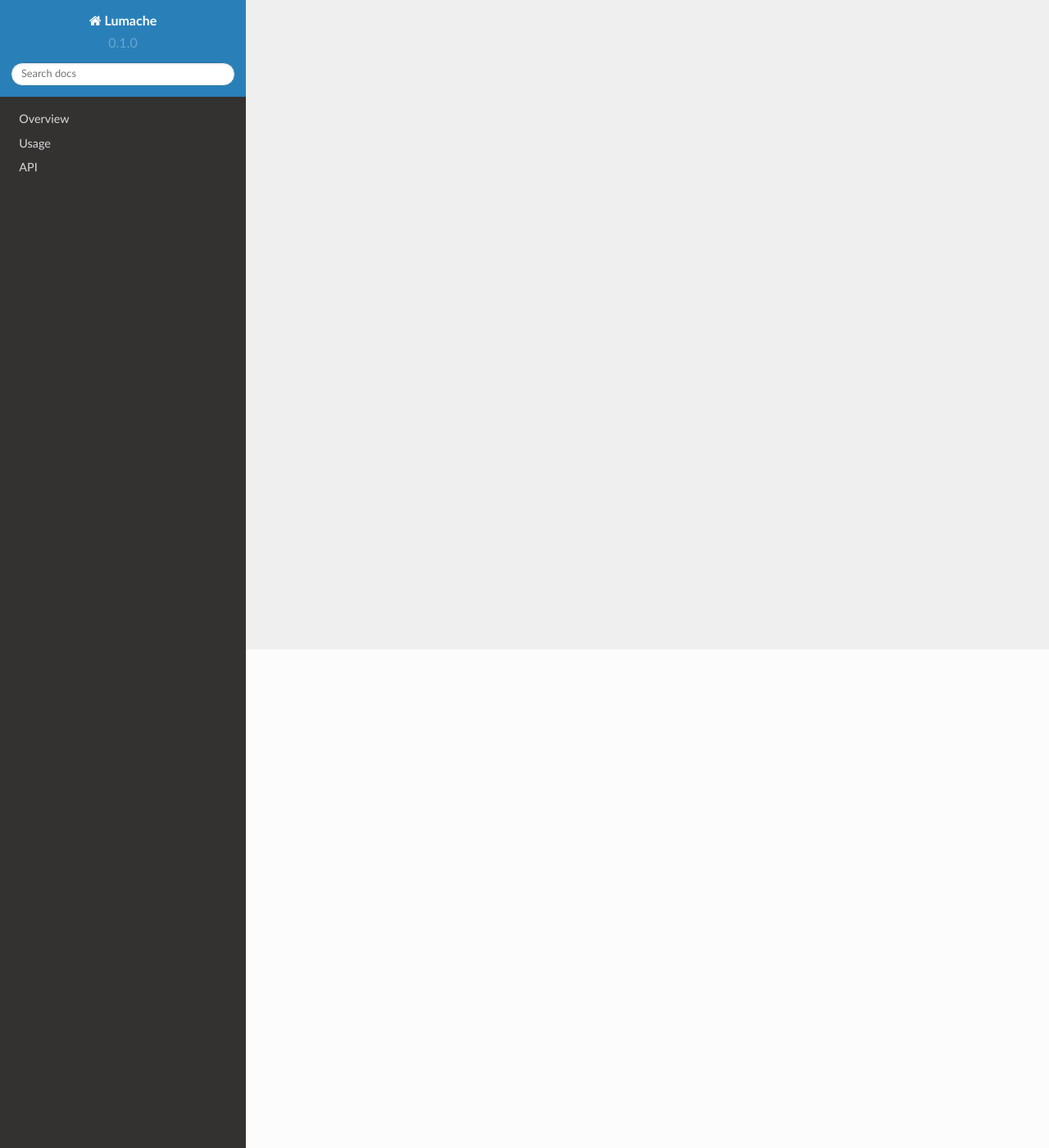
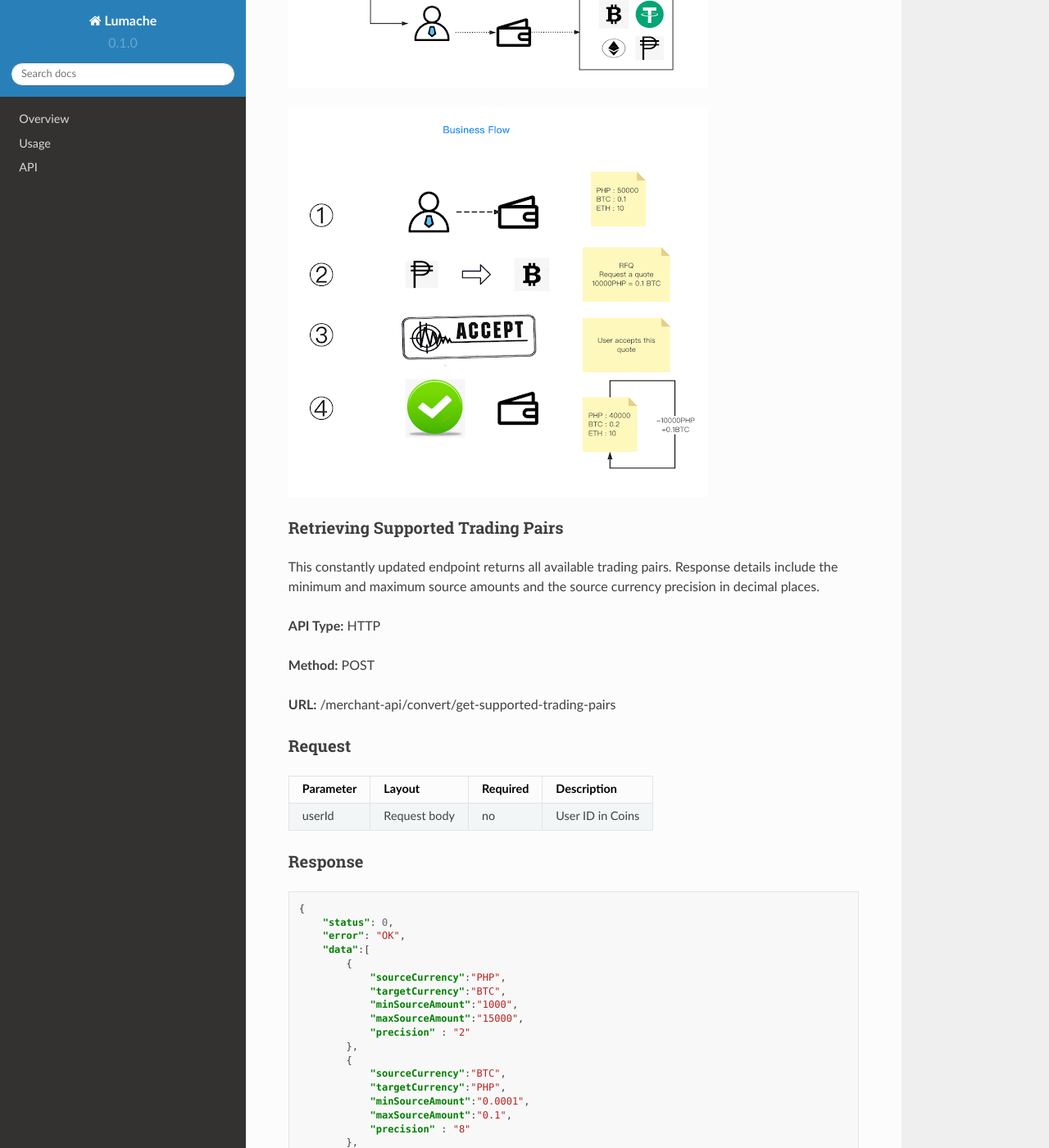
Before and after one commit to vadimsteckler1/coins_access_api, a Sphinx documentation site: the page built from docs/source/fiat-crypto-conversion-related.rst, in a window 1280 px wide and 1400 px high, scrolled down 608 px. Shown: the whole window at 82% size. Built offline with Sphinx 7.4.7 and the Read the Docs theme 2.0.0, drawn with Linux system fonts in a browser that asks for light colours; some of the changed text lies outside the part shown.

Commit message:
Update fiat-crypto-conversion-related.rst

```diff
--- a/docs/source/fiat-crypto-conversion-related.rst
+++ b/docs/source/fiat-crypto-conversion-related.rst
@@ -3,3 +3,200 @@ Fiat-Crypto Conversion Related Endpoints
 
 The methods described in this section enable real-time currency conversion between fiat and crypto.
 Each endpoint facilitates a specific use case. Users only need to select the current currency and target currency, then accept the quote, and quickly obtain the target currency.
+
+System Integration
+-----------------
+
+.. image::
+   fiat-crypto.png
+
+.. image::
+   fiat-crypto-business.png
+
+Retrieving Supported Trading Pairs
+~~~~~~~~~~~~~~~~~~~~~~~~
+
+This constantly updated endpoint returns all available trading pairs. Response details include the minimum and maximum source amounts and the source currency precision in decimal places.
+
+**API Type:** HTTP
+
+**Method:** POST
+
+**URL:** /merchant-api/convert/get-supported-trading-pairs
+
+Request
+~~~~~~~
+
+.. list-table::
+   :header-rows: 1
+
+   * - Parameter
+     - Layout
+     - Required
+     - Description
+   * - userId
+     - Request body
+     - no
+     - User ID in Coins
+
+Response
+~~~~~~~
+
+.. code-block:: JSON
+
+  {
+      "status": 0,
+      "error": "OK",
+      "data":[
+          {
+              "sourceCurrency":"PHP",
+              "targetCurrency":"BTC",
+              "minSourceAmount":"1000",
+              "maxSourceAmount":"15000",
+              "precision" : "2"
+          },
+          {
+              "sourceCurrency":"BTC",
+              "targetCurrency":"PHP",
+              "minSourceAmount":"0.0001",
+              "maxSourceAmount":"0.1",
+              "precision" : "8"
+          },
+          {
+              "sourceCurrency":"PHP",
+              "targetCurrency":"ETH",
+              "minSourceAmount":"1000",
+              "maxSourceAmount":"18000",
+              "precision" : "2"
+          },
+          {
+              "sourceCurrency":"ETH",
+              "targetCurrency":"PHP",
+              "minSourceAmount":"0.003",
+              "maxSourceAmount":"4.2",
+              "precision" : "8"
+          }
+      ]
+  }
+
+Fetching a Quote
+~~~~~~~~~~~~~~~~~~~~~~~~
+
+This endpoint returns a quote for specified ``sourceCurrency`` and ``targetCurrency``.
+
+**API Type:** HTTP
+
+**Method:** POST
+
+**URL:** /merchant-api/convert/get-quote
+
+Request
+~~~~~~~
+
+.. list-table::
+   :header-rows: 1
+
+   * - Parameter
+     - Layout
+     - Required
+     - Description
+   * - sourceCurrency
+     - Request body
+     - yes
+     - The currency the user holds
+   * - targetCurrency
+     - Request body
+     - yes
+     - The currency the user would like to obtain
+   * - sourceAmount
+     - Request body
+     - yes
+     - The amount of the source currency
+
+Sample request
+~~~~~~~
+
+**NOTE**: To convert PHP, use 0.1 BTC
+
+.. code-block:: JSON
+
+  {
+      "sourceCurrency":"BTC",
+      "targetCurrency": "PHP",
+      "sourceAmount" : "0.1"
+  }
+
+Response
+~~~~~~~
+
+.. code-block:: JSON
+
+  {
+     "status": 0,
+      "error": "OK",
+      "data": {
+          "quoteId": "2182b4fc18ff4556a18332245dba75ea",
+          "sourceCurrency": "BTC",
+          "targetCurrency": "PHP",
+          "sourceAmount": "0.1",
+          "price": "59999",             //1BTC=59999PHP
+          "targetAmount": "5999",       //The amount of PHP the user holds
+          "expiry": "10"
+      }
+  }
+
+Accepting a Quote
+~~~~~~~~~~~~~~~~~~~~~~~~
+
+This endpoint accepts the quote obtained using the ``get-quote`` method.
+
+**API Type:** HTTP
+
+**Method:** POST
+
+**URL:** /openapi/convert/v1/accept-quote
+
+Request
+~~~~~~~
+
+.. list-table::
+   :header-rows: 1
+
+   * - Parameter
+     - Layout
+     - Required
+     - Description
+   * - userId
+     - Request body
+     - yes
+     - User ID in Coins
+   * - sourceCurrency
+     - Request body
+     - yes
+     - The currency the user holds
+   * - targetCurrency
+     - Request body
+     - yes
+     - The currency the user would like to obtain
+   * - sourceAmount
+     - Request body
+     - yes
+     - The amount of the source currency
+   * - quoteId
+     - Request body
+     - yes
+     - The ID assigned to the quote
+
+Response
+~~~~~~~
+
+.. code-block:: JSON
+
+  {
+      "status": 0,
+      "data": {
+          "orderId" : "49d10b74c60a475298c6bbed08dd58fa"
+          "success": true
+      },
+      "error": "ok"
+  }
```
